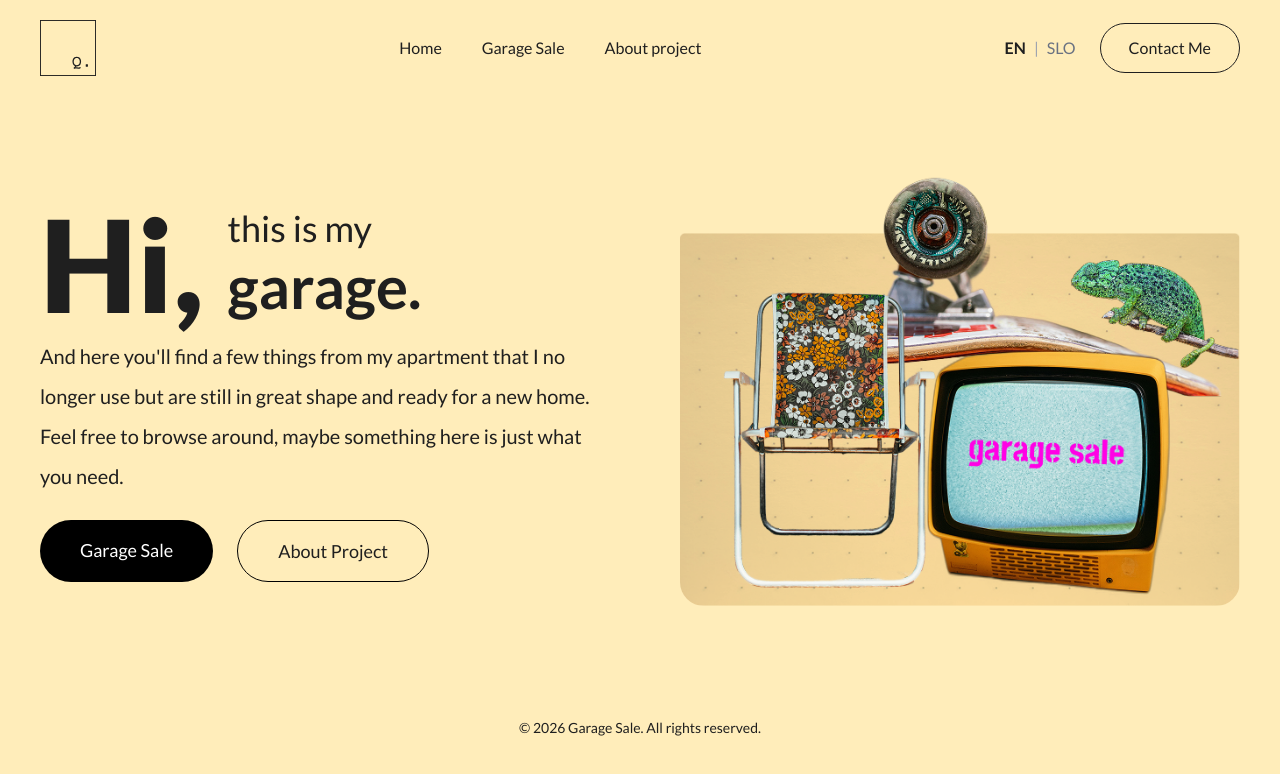
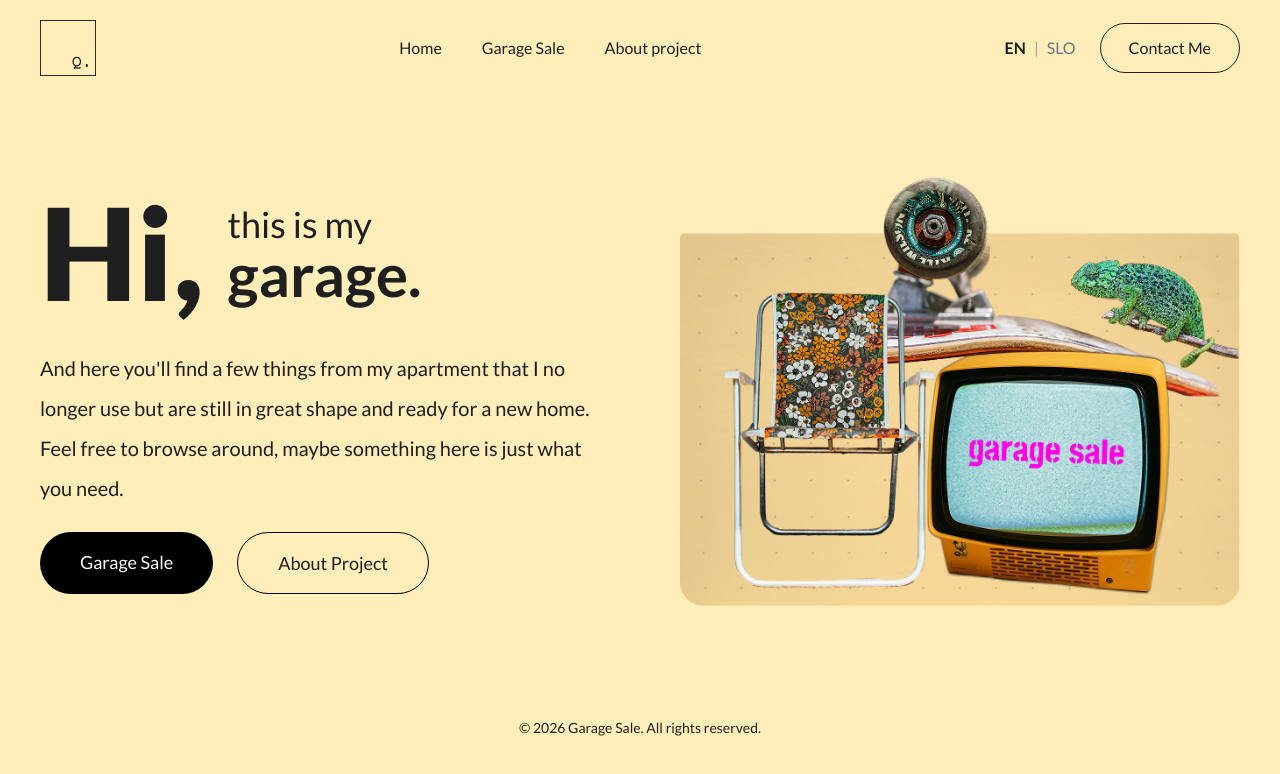
Before and after one commit to Mender92/garage-sale, a React (Vite) app: page / in a window 1280 px wide. Shown: the top 774 px of the page. Built offline with nearby package versions, Linux system fonts and the light colour scheme.

Commit message:
Refine hero spacing and product details

```diff
--- a/src/components/home/Hero.jsx
+++ b/src/components/home/Hero.jsx
@@ -18,7 +18,7 @@ function Hero() {
             </h1>
 
             <div className="pt-2">
-              <p className="text-3xl lg:text-4xl font-medium">
+              <p className="text-3xl lg:text-4xl font-medium translate-y-2">
                 {t.myName}
               </p>
 
@@ -28,7 +28,7 @@ function Hero() {
             </div>
           </div>
 
-          <p className="mt-2 max-w-xl text-xl leading-10">
+          <p className="mt-8 max-w-xl text-xl leading-10">
             {t.description}
           </p>
 
--- a/src/pages/Product.jsx
+++ b/src/pages/Product.jsx
@@ -53,6 +53,12 @@ function Product() {
             {product.price}
           </p>
 
+          {product.minimumOrder && (
+            <p className="mt-2 text-sm text-gray-500">
+              {product.minimumOrder[language]}
+            </p>
+          )}
+
           <p className="mt-8 leading-8 text-lg">
             {product.description[language]}
           </p>
```
